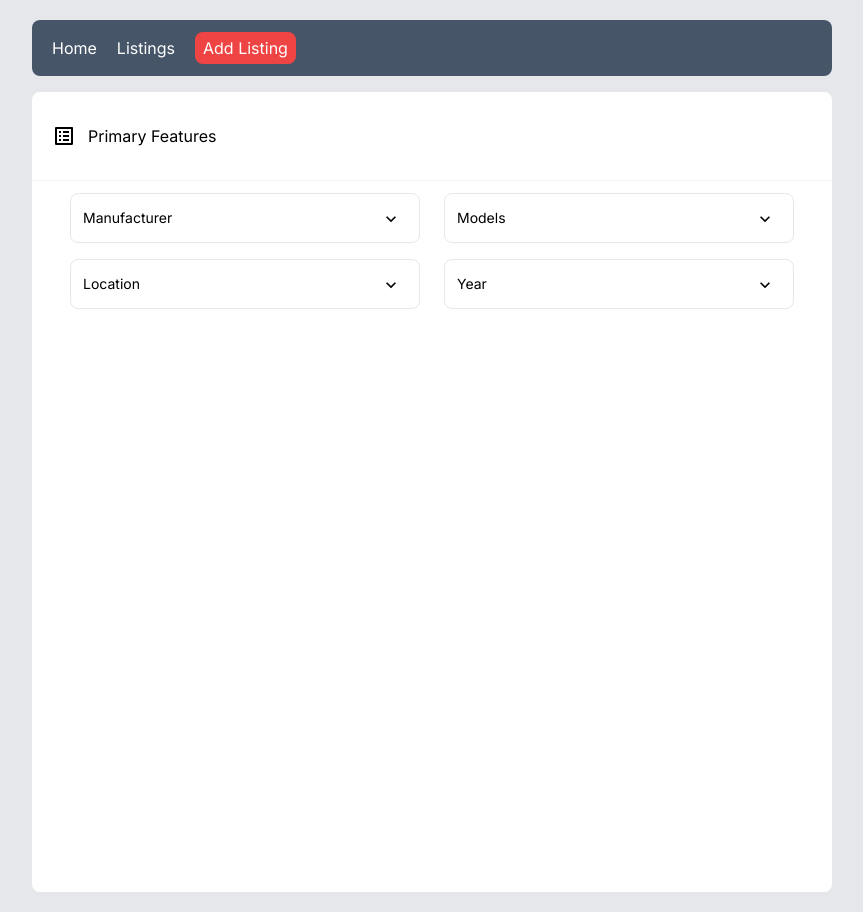
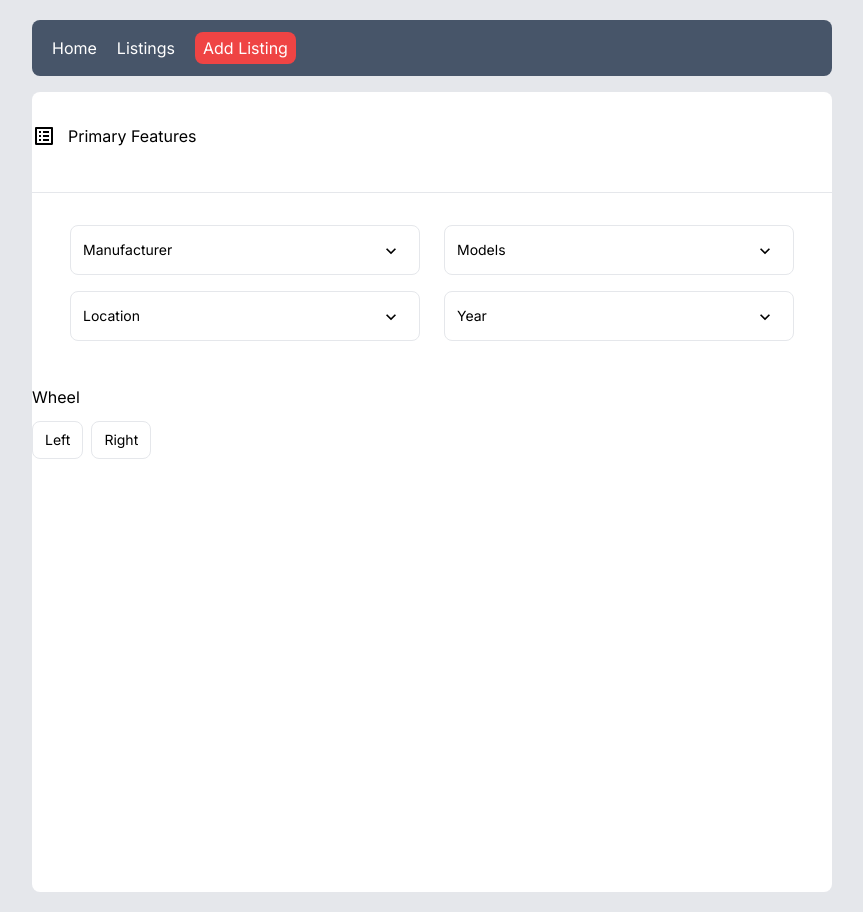
Before and after one commit to nicKondratiev/e-auto-next, a Next.js app: page /addListing in a window 1280 px wide. Shown: the whole page, without its empty margins (208-1071 px from the left). Built offline with nearby package versions, Linux system fonts and the light colour scheme.

Commit message:
Create client-side Wheel.tsx selectable component

```diff
--- a/app/addListing/(primaryFeatures)/PrimaryFeatures.tsx
+++ b/app/addListing/(primaryFeatures)/PrimaryFeatures.tsx
@@ -3,16 +3,17 @@ import Manu from "../../../components/dropdown/dropdown_components/Manu";
 import Models from "../../../components/dropdown/dropdown_components/Models";
 import Locations from "../../../components/dropdown/dropdown_components/Locations";
 import Year from "../../../components/dropdown/dropdown_components/year/Year";
+import Wheel from "../../../components/selectable/selectable_component/Wheel";
 
 export default function PrimaryFeatures() {
   return (
     <div className="flex h-[800px] w-full flex-col gap-3 rounded-lg bg-white">
-      <div className="flex gap-3 border-b border-gray-100 px-5 py-8">
+      <div className="flex gap-3 py-8">
         <ListAltIcon fontSize="medium" />
         <h3>Primary Features</h3>
       </div>
 
-      <div className="flex w-full justify-center">
+      <div className="flex w-full justify-center border-t  py-8">
         <div className="grid grid-rows-2 gap-4">
           <div className="flex gap-6">
             <Manu />
@@ -24,6 +25,10 @@ export default function PrimaryFeatures() {
           </div>
         </div>
       </div>
+
+      <div>
+        <Wheel />
+      </div>
     </div>
   );
 }
--- a/app/store.ts
+++ b/app/store.ts
@@ -8,11 +8,11 @@ type SearchParams = {
   year: string;
   price: string;
   fuelType: string;
+  wheel: string;
 };
 
 // we create this types to avoid writing same types again and again
 type StringVoid = (val: string) => void;
-// type NumVoid = (val: number) => void;
 
 type Store = {
   searchParams: SearchParams;
@@ -23,6 +23,7 @@ type Store = {
   addYear: StringVoid;
   addPrice: StringVoid;
   addCustom: StringVoid;
+  addWheel: StringVoid;
 };
 
 const useStore = create<Store>((set) => ({
@@ -34,6 +35,7 @@ const useStore = create<Store>((set) => ({
     year: "",
     price: "",
     fuelType: "",
+    wheel: "",
   },
   addManu: (manu) =>
     set((state) => ({
@@ -91,6 +93,14 @@ const useStore = create<Store>((set) => ({
         fuelType: fuelType,
       },
     })),
+
+  addWheel: (wheel) =>
+    set((state) => ({
+      searchParams: {
+        ...state.searchParams,
+        wheel: wheel,
+      },
+    })),
 }));
 
 export default useStore;
--- /dev/null
+++ b/components/selectable/Selectable.tsx
@@ -0,0 +1,34 @@
+"use client";
+
+type SelectableProps = {
+  header: string;
+  item: string;
+  setItem: (val: string) => void;
+  data: string[];
+};
+
+export default function Selectable({
+  header,
+  item,
+  setItem,
+  data,
+}: SelectableProps) {
+  return (
+    <div className="flex flex-col gap-3">
+      <h1>{header}</h1>
+      <div className="flex  gap-2">
+        {data.map((val, index) => (
+          <span
+            onClick={() => setItem(val)}
+            key={index}
+            className={`${
+              item === val ? "border-green-400 bg-green-100" : ""
+            } w-fit cursor-pointer rounded-lg border border-gray-200 px-3 py-2 text-sm duration-200`}
+          >
+            {val}
+          </span>
+        ))}
+      </div>
+    </div>
+  );
+}
--- /dev/null
+++ b/components/selectable/selectable_component/Wheel.tsx
@@ -0,0 +1,22 @@
+"use client";
+
+import Selectable from "../Selectable";
+
+import useStore from "../../../app/store";
+
+const wheelData = ["Left", "Right"];
+
+export default function Wheel() {
+  const store = useStore();
+
+  console.log(store.searchParams.wheel);
+
+  return (
+    <Selectable
+      header="Wheel"
+      item={store.searchParams.wheel}
+      setItem={store.addWheel}
+      data={wheelData}
+    />
+  );
+}
```
